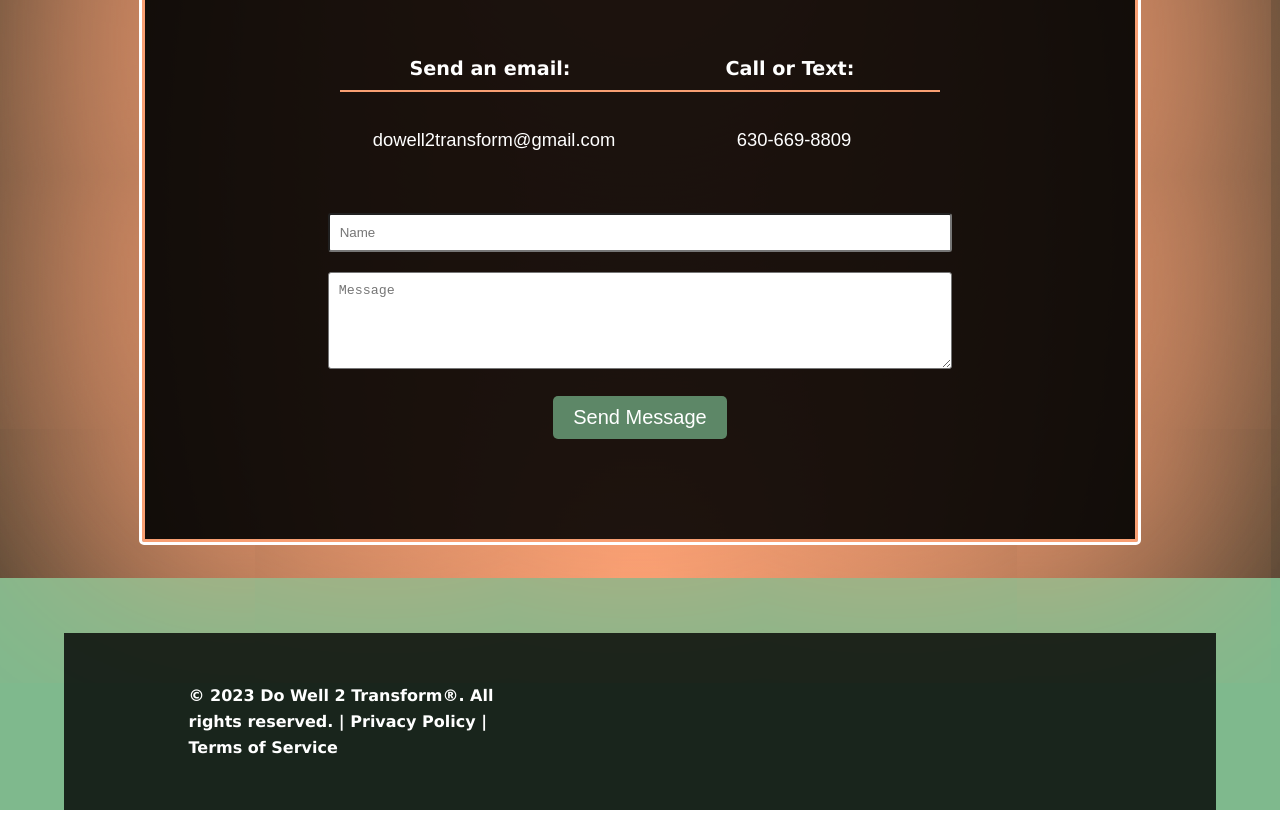
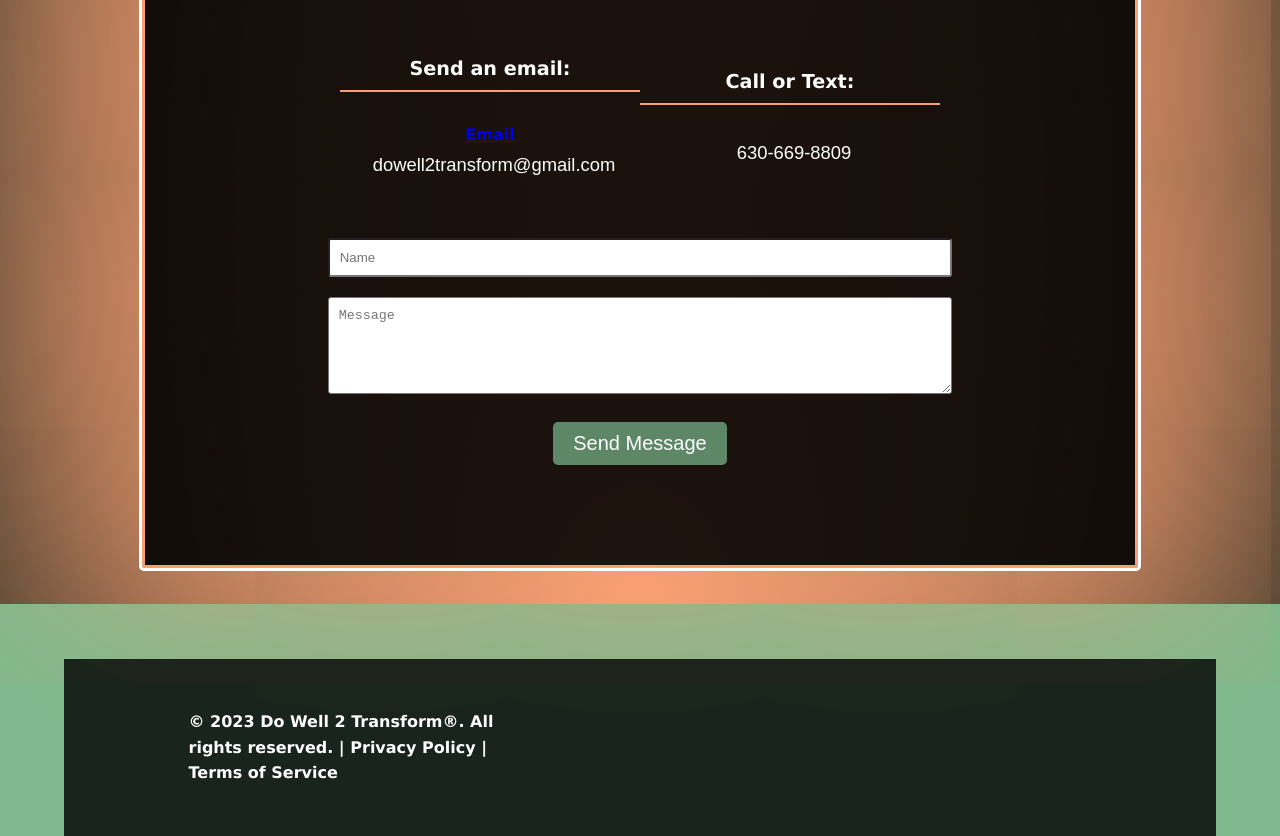
Before and after one commit to DoWell2Transform/Transform-Website, a React (Create React App) app in the folder transform-site/: page / in a window 1280 px wide. Shown: the part 2620-3456 px from the top of the page. Before the commit the page ends 3430 px from the top, so only its background shows below. Built offline with nearby package versions, Linux system fonts and the light colour scheme.

Commit message:
Better Email sending

```diff
--- a/transform-site/src/components/Home/Home.js
+++ b/transform-site/src/components/Home/Home.js
@@ -11,6 +11,7 @@ import zenImg from '../../images/zen-rocks.jpg'
 let emailSendTo = "dowell2transform@gmail.com"
 function sendEmail(data) {
   let link = `mailto:${emailSendTo}?subject=${data.name}'s Inquiry&body=${data.message}`
+  link = `https://mail.google.com/mail/?view=cm&fs=1&to=${emailSendTo}&su=${data.name}'s Inquiry&body=${data.message}`
     // window.scrollTo(0,0)
     window.open(link, "_blank");
 }
@@ -121,6 +122,7 @@ function Home(props) {
       <div className='contact-section'>
       <div className='contact-info'>
           <p className='label'>Send an email:</p>
+          <a href={emailSendTo} >Email</a>
           <input type="text" className='data' id='mailInput' value={emailSendTo} readOnly={true} />
       </div>
       <div className='contact-info'>
```
